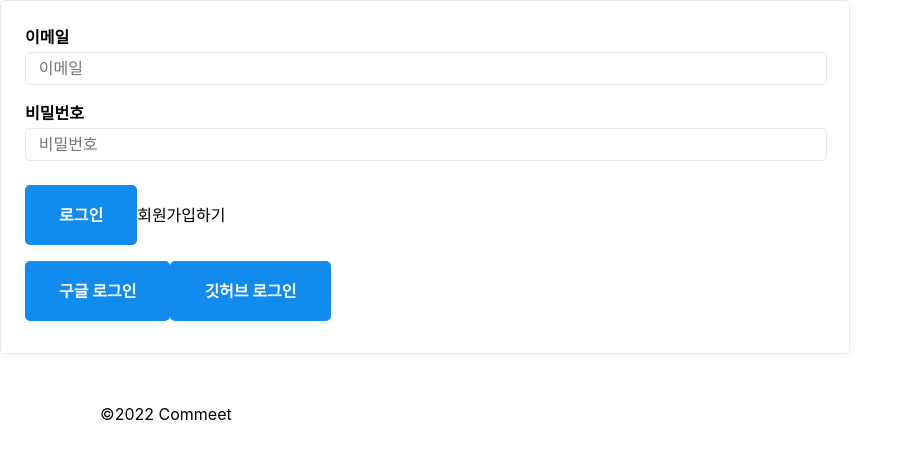
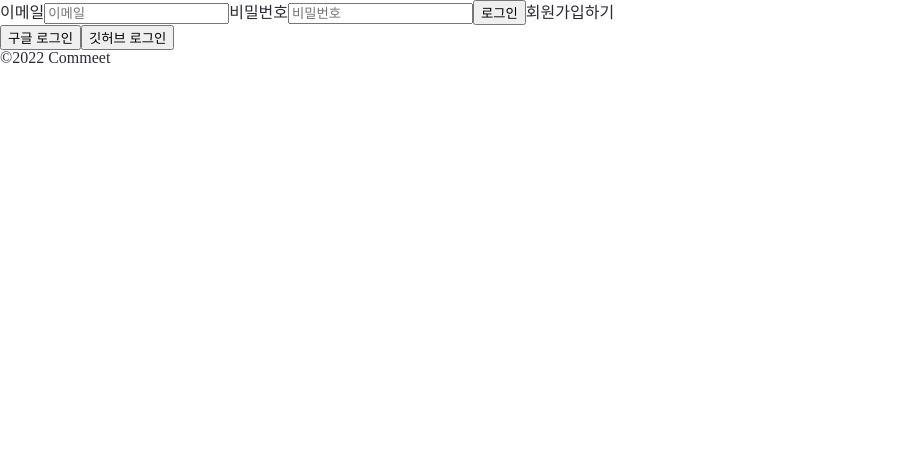
Before and after one commit to bohongu/commeet, a React (Create React App) app: page / in a window 1280 px wide. Shown: the top 458 px of the page, without its empty margins (0-913 px from the left). Built offline with nearby package versions, Linux system fonts and the light colour scheme; no server answers.

Commit message:
다크모드 setup

```diff
--- a/public/index.html
+++ b/public/index.html
@@ -15,7 +15,6 @@
       user's mobile device or desktop. See https://developers.google.com/web/fundamentals/web-app-manifest/
     -->
     <link rel="manifest" href="%PUBLIC_URL%/manifest.json" />
-    <link rel="stylesheet" href="https://unpkg.com/mvp.css@1.12/mvp.css" />
     <!--
       Notice the use of %PUBLIC_URL% in the tags above.
       It will be replaced with the URL of the `public` folder during the build.
--- a/src/App.js
+++ b/src/App.js
@@ -1,20 +1,26 @@
-import { onAuthStateChanged, updateCurrentUser } from 'firebase/auth';
+import { onAuthStateChanged } from 'firebase/auth';
 import React, { useEffect, useState } from 'react';
-import { useDispatch } from 'react-redux';
+import { useDispatch, useSelector } from 'react-redux';
 import { auth } from './Firebase';
 import { authActions } from './components/store/auth';
 import { userActions } from './components/store/user';
 import MyRouter from './components/routes/Router';
 import LoadingSpinner from 'components/ui/LoadingSpinner';
-import { createGlobalStyle } from 'styled-components';
+import { createGlobalStyle, ThemeProvider } from 'styled-components';
 import reset from 'styled-reset';
+import { darkTheme, lightTheme } from 'theme';
 
 const GlobalStyle = createGlobalStyle`
     ${reset}
+    body {
+      background-color: ${(props) => props.theme.bgColor};
+      color:${(props) => props.theme.textColor}
+    }
 `;
 
 const App = () => {
   const [isLoading, setIsLoading] = useState(false);
+  const isDarkMode = useSelector((state) => state.theme.isDarkMode);
   const dispatch = useDispatch();
   useEffect(() => {
     onAuthStateChanged(auth, (user) => {
@@ -28,17 +34,12 @@ const App = () => {
     });
   }, [dispatch]);
 
-  const refreshUser = async () => {
-    await updateCurrentUser(auth, auth.currentUser);
-    dispatch(userActions.setUserInfo(auth.currentUser));
-  };
-
   return (
-    <>
-      {/* <GlobalStyle /> */}
+    <ThemeProvider theme={isDarkMode ? darkTheme : lightTheme}>
+      <GlobalStyle />
       {isLoading ? <MyRouter /> : <LoadingSpinner />}
       <footer>&copy;{new Date().getFullYear()} Commeet</footer>
-    </>
+    </ThemeProvider>
   );
 };
 
--- a/src/components/layout/Navigation.js
+++ b/src/components/layout/Navigation.js
@@ -1,11 +1,13 @@
+import { themeActions } from 'components/store/theme';
 import React, { useState } from 'react';
 import { TbUserCircle } from 'react-icons/tb';
-import { useSelector } from 'react-redux';
+import { useDispatch, useSelector } from 'react-redux';
 import { Link } from 'react-router-dom';
 import UserModal from './UserModal';
 
 const Navigation = () => {
   const userInfo = useSelector((state) => state.user.userInfo);
+  const dispatch = useDispatch();
   const [showProfile, setShowProfile] = useState(false);
   const onShowProfile = () => {
     setShowProfile(true);
@@ -13,7 +15,9 @@ const Navigation = () => {
   const onCloseProfile = () => {
     setShowProfile(false);
   };
-
+  const onToggleDarkMode = () => {
+    dispatch(themeActions.toggleDarkMode());
+  };
   return (
     <>
       <nav>
@@ -36,6 +40,7 @@ const Navigation = () => {
               <TbUserCircle style={{ height: '30px', width: '30px' }} />
             )}
           </li>
+          <li onClick={onToggleDarkMode}>다크모드</li>
         </ul>
       </nav>
       {showProfile && <UserModal onCloseProfile={onCloseProfile} />}
--- a/src/components/store/commeet.js
+++ /dev/null
@@ -1,12 +0,0 @@
-import { createSlice } from '@reduxjs/toolkit/dist';
-
-const initialState = {};
-
-const commeetSlice = createSlice({
-  name: 'commeet',
-  initialState,
-  reducers: {},
-});
-
-export const commeetActions = commeetSlice.actions;
-export default commeetSlice;
--- a/src/components/store/index.js
+++ b/src/components/store/index.js
@@ -1,14 +1,12 @@
 import { configureStore } from '@reduxjs/toolkit';
 import authSlice from 'components/store/auth';
 import userSlice from 'components/store/user';
-import commeetSlice from './commeet';
 import themeSlice from './theme';
 
 const store = configureStore({
   reducer: {
     auth: authSlice.reducer,
     user: userSlice.reducer,
-    commeet: commeetSlice.reducer,
     theme: themeSlice.reducer,
   },
   middleware: (getDefaultMiddleware) =>
--- a/src/components/store/theme.js
+++ b/src/components/store/theme.js
@@ -1,11 +1,15 @@
-import { createSlice } from '@reduxjs/toolkit';
+const { createSlice } = require('@reduxjs/toolkit');
 
-const initialState = {};
+const initialState = { isDarkMode: false };
 
 const themeSlice = createSlice({
   name: 'theme',
   initialState,
-  reducers: {},
+  reducers: {
+    toggleDarkMode(state, action) {
+      state.isDarkMode = !state.isDarkMode;
+    },
+  },
 });
 
 export const themeActions = themeSlice.actions;
--- a/src/components/store/user.js
+++ b/src/components/store/user.js
@@ -1,5 +1,4 @@
 import { createSlice } from '@reduxjs/toolkit';
-import { updateCurrentUser } from 'firebase/auth';
 import { auth } from '../../Firebase';
 
 const initialState = { userInfo: null, user: auth.currentUser };
--- /dev/null
+++ b/src/theme.js
@@ -0,0 +1,18 @@
+export const lightTheme = {
+  bgColor: '#fff',
+  textColor: '#282c35',
+  accentColor: '#12cbef',
+};
+
+export const darkTheme = {
+  bgColor: '#282c35',
+  textColor: '#fff',
+  accentColor: '#ffe246',
+};
+
+export const theme = {
+  lightTheme,
+  darkTheme,
+};
+
+export default theme;
```
